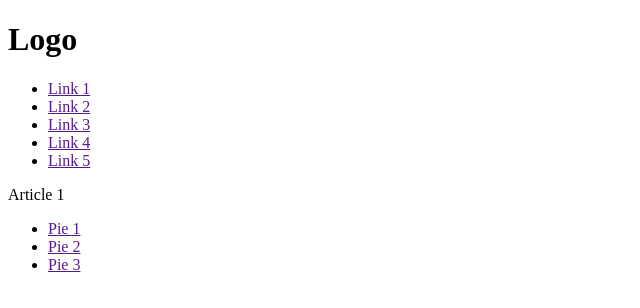
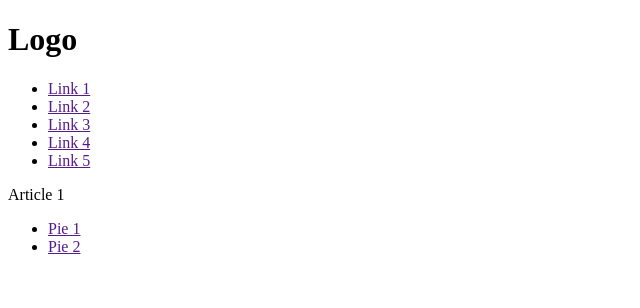
Before and after one commit to JorgeGonzalez08/repo, a plain HTML site: page index.html in a window 1280 px wide. Shown: the full height of the page, 0-640 px from the left. Drawn offline with Linux system fonts and the light colour scheme.

Commit message:
Update index.html

```diff
--- a/index.html
+++ b/index.html
@@ -28,7 +28,6 @@
         <ul>
             <li><a href="">Pie 1</a></li>
             <li><a href="">Pie 2</a></li>
-            <li><a href="">Pie 3</a></li>
         </ul>
     </footer>
 </body>
```
